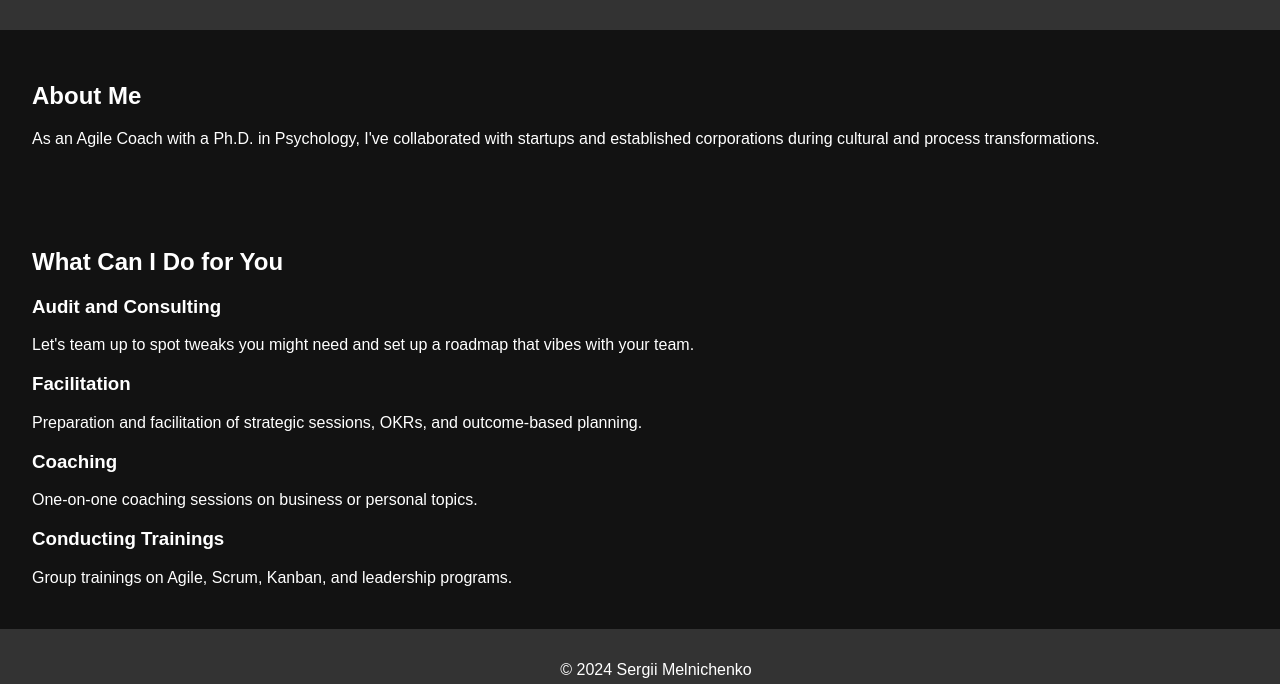
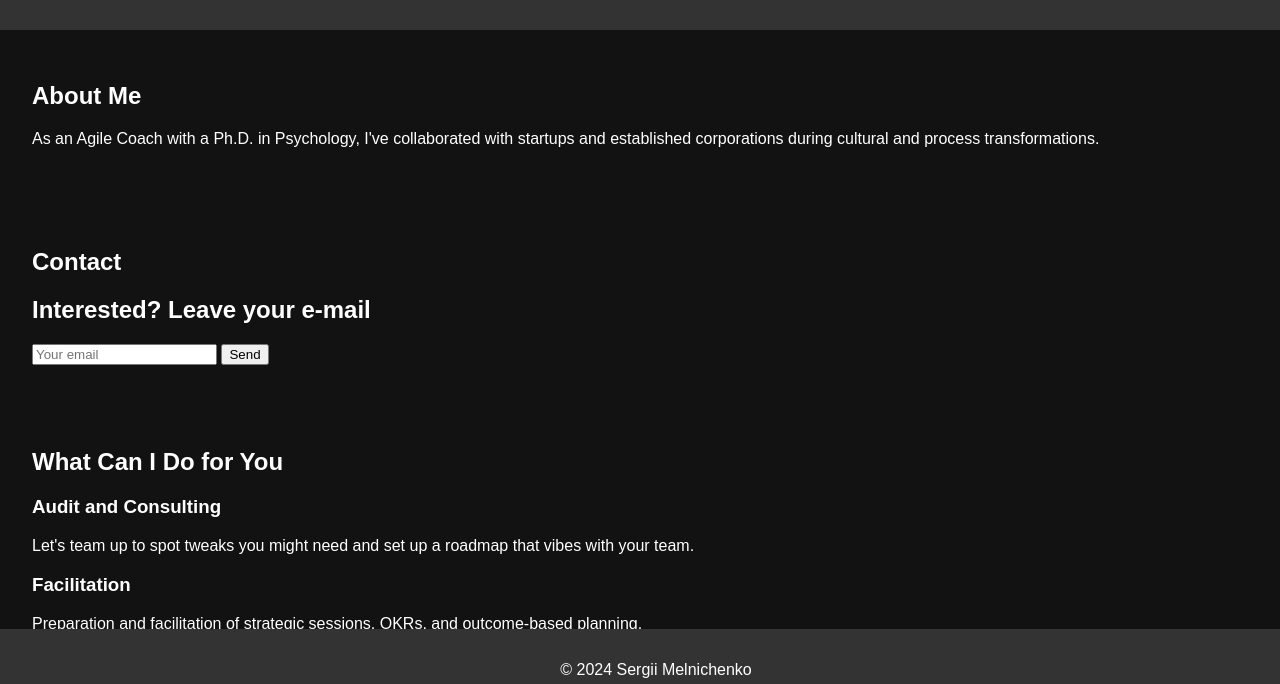
Before and after one commit to Sergii050588/sergii050588.github.io, a plain HTML site: page index.html in a window 1280 px wide. Shown: the part 89-773 px from the top of the page. Drawn offline with Linux system fonts and the light colour scheme.

Commit message:
Update index.html

```diff
--- a/index.html
+++ b/index.html
@@ -21,6 +21,16 @@
         <h2>About Me</h2>
         <p>As an Agile Coach with a Ph.D. in Psychology, I've collaborated with startups and established corporations during cultural and process transformations.</p>
     </section>
+<section id="contact">
+    <h2>Contact</h2>
+    <div class="form-container">
+        <h2>Interested? Leave your e-mail</h2>
+        <form id="interestForm">
+            <input type="email" id="email" name="email" placeholder="Your email" required>
+            <button type="submit">Send</button>
+        </form>
+    </div>
+</section>
     <section id="services">
         <h2>What Can I Do for You</h2>
         <div>
```
